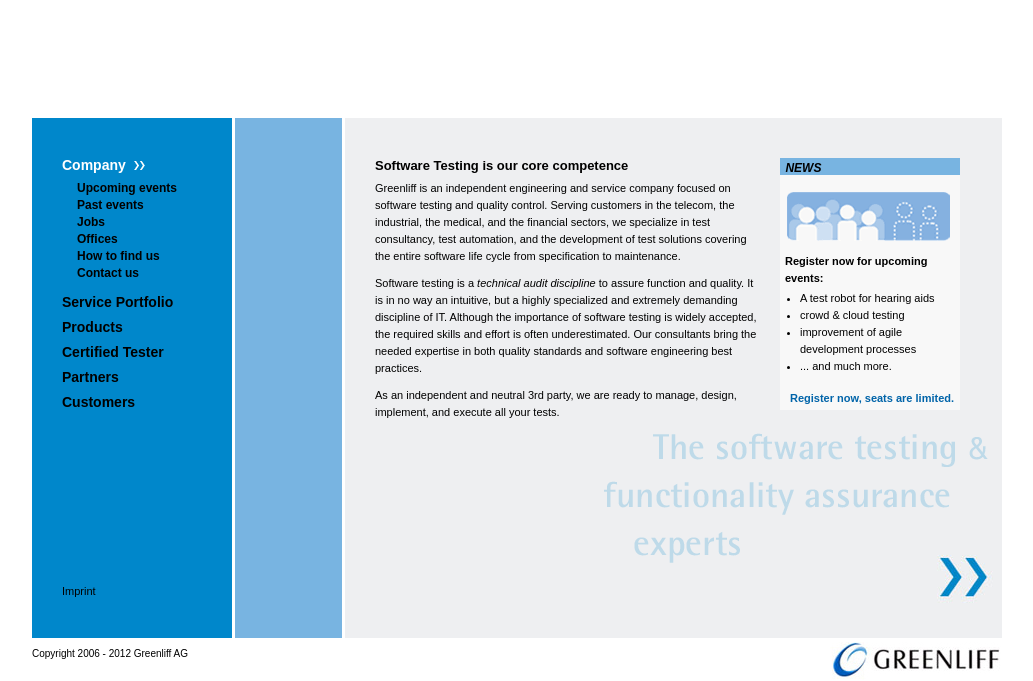
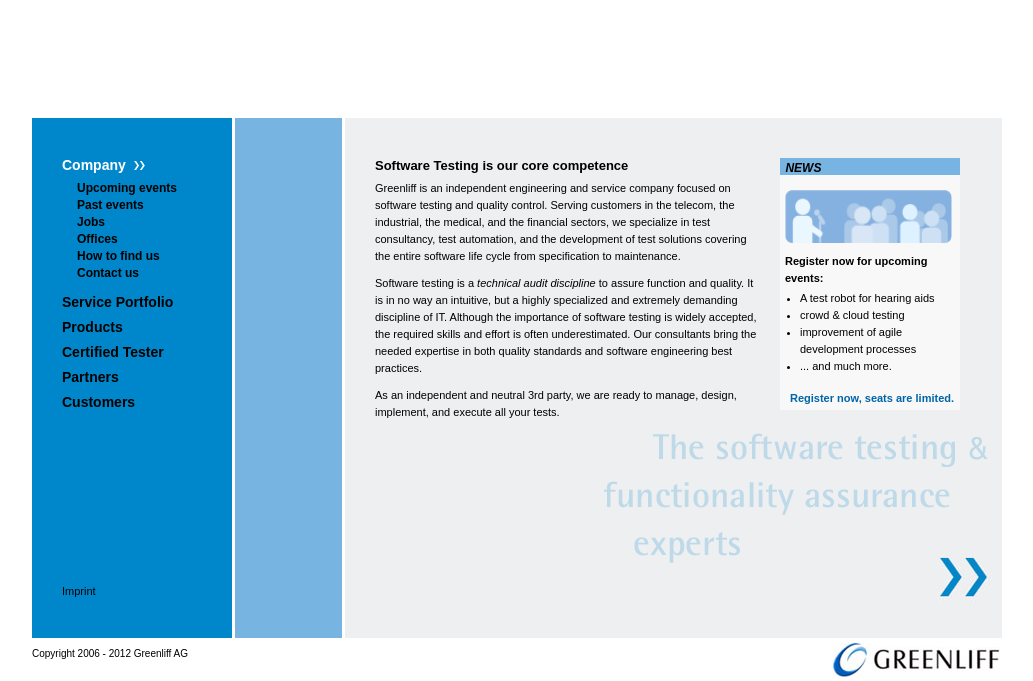
Before and after one commit to Greenliff/website-2006, a PHP site: page / in a window 1280 px wide. Shown: the top 681 px of the page, without its empty margins (123-1156 px from the left). Run offline with PHP 8.4, Linux system fonts and the light colour scheme.

Commit message:
Use new event picture here as well.

```diff
--- a/index.php
+++ b/index.php
@@ -49,7 +49,7 @@ $datei = "index";
 				<div class="news">
 					<h2>News</h2>
 					<div class="bildlinks" style="padding:5px;">
-						<a href="/company/events.php"><img src="images/greenliff_hiring.gif" alt="Afternoon Talk" width="167" height="53" /></a>
+						<a href="/company/events.php"><img src="images/event.png" alt="Afternoon Talk" width="167" height="53" /></a>
 					</div>
 					<p>
 						<strong>Register now for upcoming events:</strong>
```
